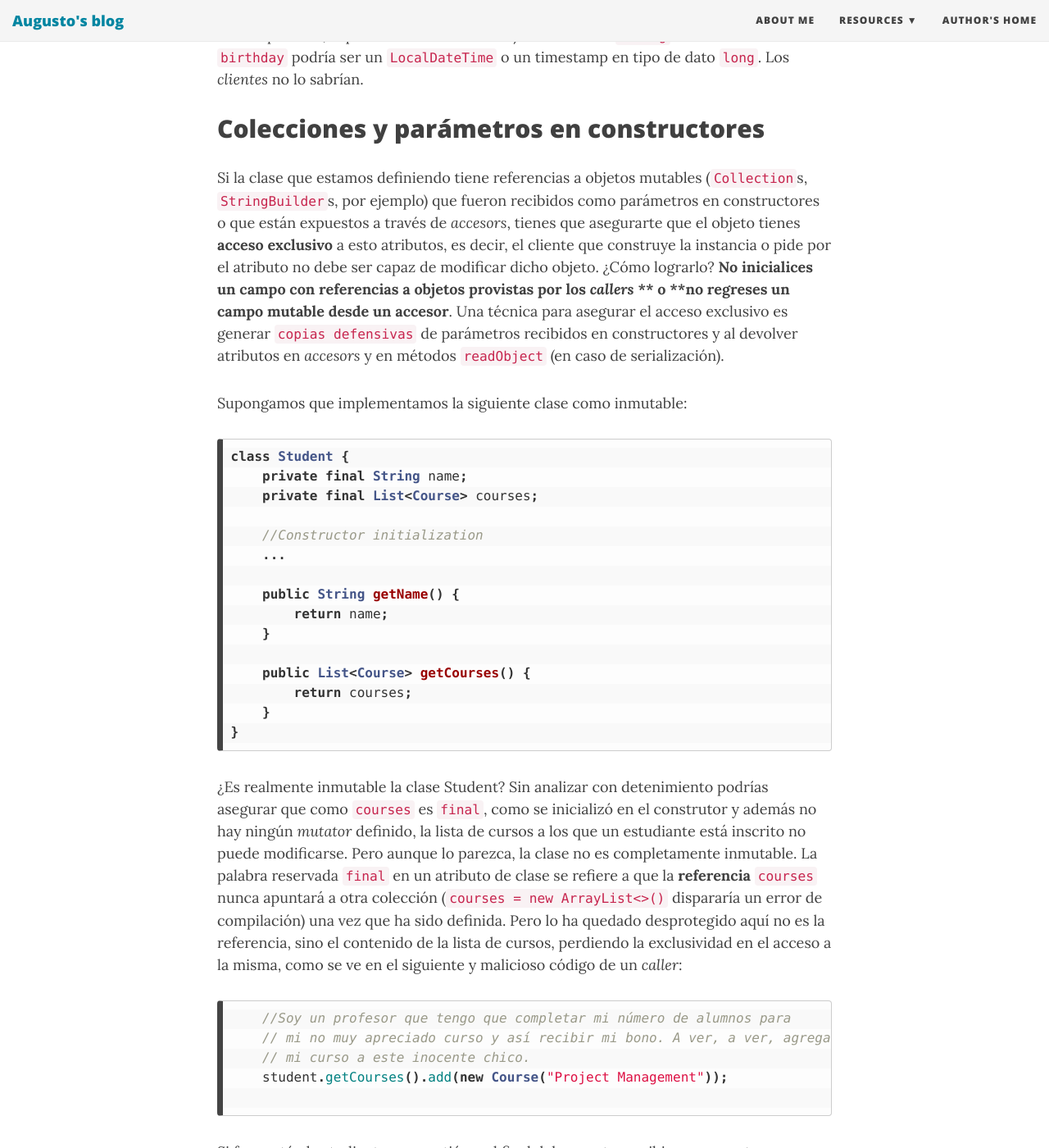
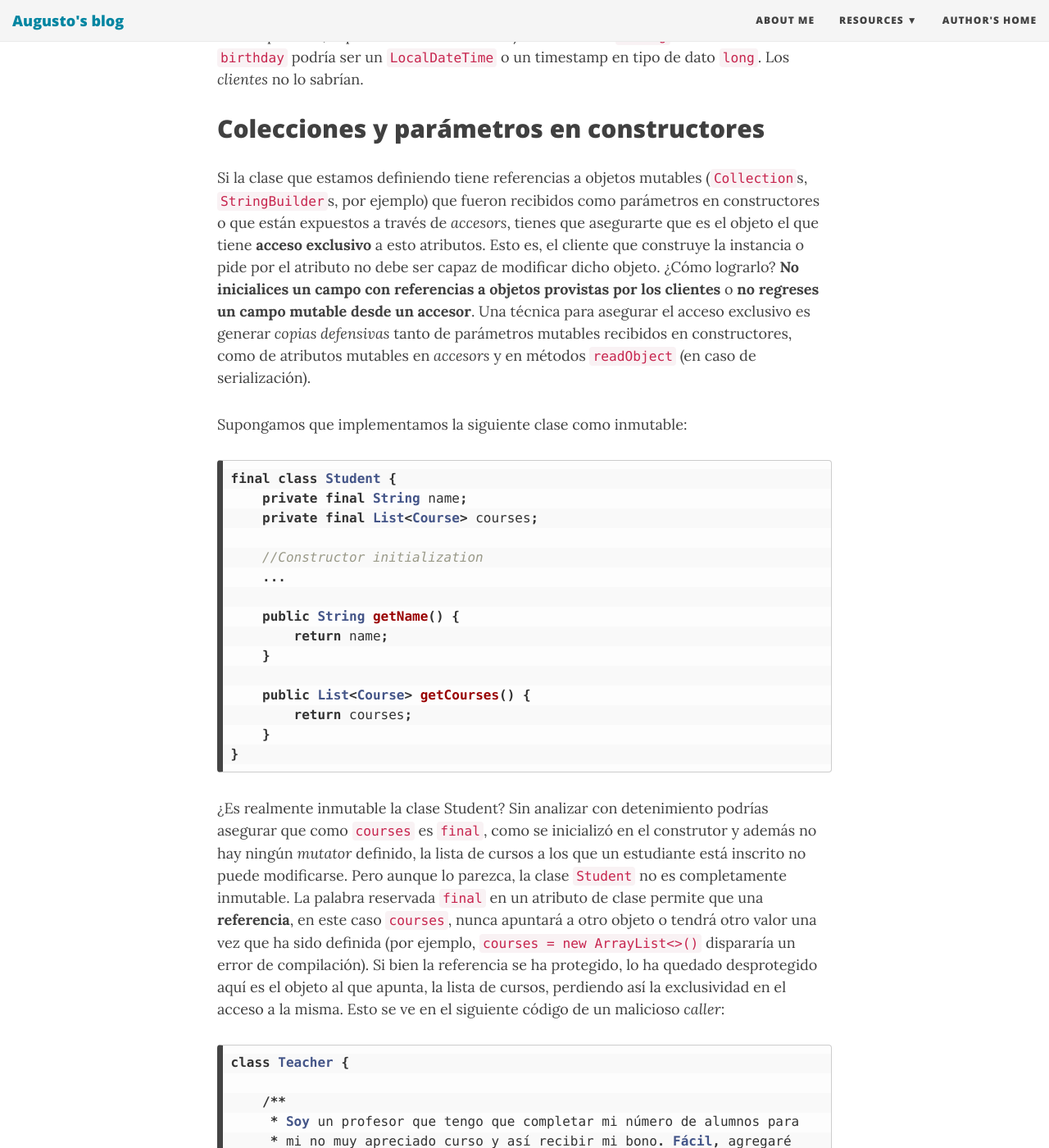
Before and after one commit to aukustomx/aukustomx.github.io, a Jekyll site: the page built from _posts/2019-04-18-good-java-design-immutability.md, in a window 1280 px wide and 1400 px high, scrolled down 4475 px. Shown: the whole window at 82% size. Built offline with Jekyll 4.4.1, drawn with Linux system fonts in a browser that asks for light colours; nearby versions of some CDN libraries; some of the changed text lies outside the part shown.

Commit message:
Revisión vista en blog

````diff
--- a/_posts/2019-04-18-good-java-design-immutability.md
+++ b/_posts/2019-04-18-good-java-design-immutability.md
@@ -60,10 +60,10 @@
 Podemos remediar el problema con encapsulamiento y mejor aún implementando **inmutabilidad**. En este sentido, otra vez Joshua Bloch recomienda: *"en clases públicas, utiliza métodos accesors, no campos públicos"* y *"Minimiza la mutabilidad"*. Si bien Java soporta inmutabilidad de clases, no nos forza a su utilización, pero nosotros, al escribir nuestros programas, sí podríamos hacerlo, y veremos cómo conseguirlo. Vamos por partes, primero...
 
 ## ¿Qué es una clase inmutable?
-Una clase inmutable es simplemente aquella cuyas instancias no pueden ser modificadas una vez que su información ha sido definida. No habrá ninguna modificación a la misma durante su ciclo de vida. Un ejemplo de clase inmutable en Java es la clase `String`s. Ahora, ...
+Una clase inmutable es simplemente aquella cuyas instancias no pueden ser modificadas una vez que su información ha sido definida. No habrá ninguna modificación a la misma durante su ciclo de vida. Un ejemplo de clase inmutable en Java es la clase `String`. Ahora veamos...
 
 ## ¿Cómo diseñar una clase inmutable?
-Para convertir a los objetos tipo `PersonInfo` de ingenuos desprevenidos a unos bien protegidos debemos seguir varios pasos:
+Para que los objetos de tipo `PersonInfo` pasen de ser ingenuos desprevenidos a bien protegidos debemos seguir varios pasos:
 * Declarar la clase como `final`
 * Cambiar el modificador de acceso de `public` a `private`. Recuerda, minimiza el acceso.
 * Declarar cada atributos como `final`.
@@ -101,18 +101,18 @@
 
 Al marcar como `final` a los atributos de una clase, se asegura que los atributos del objeto no pueden ser modificados una vez que se han definido. En el caso de la clase `PersonInfo`, un constructor ayuda a inicializar los valores de sus atributos.
 
-**No implementes métodos que modifiquen el estado del objeto**. Como se puede ver, ahora la clase `PersonInfo` no tiene *mutators*. Con este ajuste, quien decide qué si y qué no puede cambiar, es el objeto en sí mismo.
+**No implementes métodos que modifiquen el estado del objeto**. Como se puede ver, ahora la clase `PersonInfo` no tiene *mutators*. Con este ajuste, evitamos cambios al estado del objeto.
 
-Si fuera necesario, la clase expone información solo usando *accesors* considerados como su *API*.
+Si fuera necesario, la clase expone información solo usando *accesors*, que son considerados como su *API*.
 
 Si lo notaste, el *accesor* `getBirthday()` devuelve un `String` y no un `LocalDateTime`. No existe ninguna regla que indique que se deben regresar los atributos de un objeto usando el mismo tipo de dato de dichos atributos. Así que en este caso, encapsulamos el birthday de una persona, exponiendo el dato de mes/año como un `String`. En realidad el `birthday` podría ser un `LocalDateTime` o un timestamp en tipo de dato `long`. Los *clientes* no lo sabrían.
 
 ## Colecciones y parámetros en constructores
-Si la clase que estamos definiendo tiene referencias a objetos mutables (`Collection`s, `StringBuilder`s, por ejemplo) que fueron recibidos como parámetros en constructores o que están expuestos a través de *accesors*, tienes que asegurarte que el objeto tienes **acceso exclusivo** a esto atributos, es decir, el cliente que construye la instancia o pide por el atributo no debe ser capaz de modificar dicho objeto. ¿Cómo lograrlo? **No inicialices un campo con referencias a objetos provistas por los *callers* ** o **no regreses un campo mutable desde un accesor**. Una técnica para asegurar el acceso exclusivo es generar `copias defensivas` de parámetros recibidos en constructores y al devolver atributos en *accesors* y en métodos `readObject` (en caso de serialización).
+Si la clase que estamos definiendo tiene referencias a objetos mutables (`Collection`s, `StringBuilder`s, por ejemplo) que fueron recibidos como parámetros en constructores o que están expuestos a través de *accesors*, tienes que asegurarte que es el objeto el que tiene **acceso exclusivo** a esto atributos. Esto es, el cliente que construye la instancia o pide por el atributo no debe ser capaz de modificar dicho objeto. ¿Cómo lograrlo? **No inicialices un campo con referencias a objetos provistas por los clientes** o **no regreses un campo mutable desde un accesor**. Una técnica para asegurar el acceso exclusivo es generar *copias defensivas* tanto de parámetros mutables recibidos en constructores, como de atributos mutables en *accesors* y en métodos `readObject` (en caso de serialización).
 
 Supongamos que implementamos la siguiente clase como inmutable:
 ```java
-class Student {
+final class Student {
     private final String name;
     private final List<Course> courses;
 
@@ -128,14 +128,21 @@
     }
 }
 ```
-¿Es realmente inmutable la clase Student? Sin analizar con detenimiento podrías asegurar que como `courses` es `final`, como se inicializó en el construtor y además no hay ningún *mutator* definido, la lista de cursos a los que un estudiante está inscrito no puede modificarse. Pero aunque lo parezca, la clase no es completamente inmutable. La palabra reservada `final` en un atributo de clase se refiere a que la **referencia** `courses` nunca apuntará a otra colección (`courses = new ArrayList<>()` dispararía un error de compilación) una vez que ha sido definida. Pero lo ha quedado desprotegido aquí no es la referencia, sino el contenido de la lista de cursos, perdiendo la exclusividad en el acceso a la misma, como se ve en el siguiente y malicioso código de un *caller*:
+¿Es realmente inmutable la clase Student? Sin analizar con detenimiento podrías asegurar que como `courses` es `final`, como se inicializó en el construtor y además no hay ningún *mutator* definido, la lista de cursos a los que un estudiante está inscrito no puede modificarse.
+Pero aunque lo parezca, la clase `Student` no es completamente inmutable. La palabra reservada `final` en un atributo de clase permite que una **referencia**, en este caso `courses`, nunca apuntará a otro objeto o tendrá otro valor una vez que ha sido definida (por ejemplo, `courses = new ArrayList<>()` dispararía un error de compilación). Si bien la referencia se ha protegido, lo ha quedado desprotegido aquí es el objeto al que apunta, la lista de cursos, perdiendo así la exclusividad en el acceso a la misma. Esto se ve en el siguiente código de un malicioso *caller*:
 
 ```java
-    //Soy un profesor que tengo que completar mi número de alumnos para
-    // mi no muy apreciado curso y así recibir mi bono. A ver, a ver, agregaré
-    // mi curso a este inocente chico.
-    student.getCourses().add(new Course("Project Management"));
+class Teacher {
 
+    /**
+     * Soy un profesor que tengo que completar mi número de alumnos para
+     * mi no muy apreciado curso y así recibir mi bono. Fácil, agregaré
+     * mi curso al primer inocente chico.
+    public void addACourseToANaiveStudent() {
+        allMyStudents().get(0).getCourses().add(new Course("Project Management"));
+        log.info("Venga mi bono");
+   }
+   ...
 ```
 
 Si fueras tú el estudiante en cuestión y al final del semestre recibieras una nota reprobatoria de un curso que ni siquiera registraste, o peor aun, que algún *caller* decida eliminar tus cursos con un `student.getCourses().clear()` y con eso ya no aparecieras en las listas de los profesores, ¿qué dirías? ¿crees que tus internals estaban suficientemente protegidos? Como comenté, la técnica de hacer *copia defensiva* en constructores o accesors puede librarte de estos peligros:
@@ -147,12 +154,12 @@
 ```
 
 ## Paralelización
-Desde Java 8 ya contamos con un estilo funcional de programación (FP) *out-of-the-box* a través del API de Stream y las expresiones Lambda (repito, es un *estilo funcional* porque Java no es y creo que nunca será un lenguaje funcional puro). Aunado a la FP, desde hace mucho tenemos un entorno de programacion `multi-thread` para procesamiento paralelo; los objetos inmutables encajan perfecto aquí, porque se aseguran `thread-safe`. No importa cuántos clientes accedan de forma simultánea a nuestros objetos inmutables, sus atributos expuestos son de solo lectura y no cambian.
+Otro beneficio de los objetos inmutables es su uso en la paralelización. Desde Java 8 ya contamos con un estilo funcional de programación (FP) *out-of-the-box* a través del API de Stream y las expresiones Lambda (repito, es un *estilo funcional* porque Java no es y creo que nunca será un lenguaje funcional puro) y de mucho más atrás tenemos programacion `multi-thread`; ¿y por qué los objetos inmutables encajan perfecto aquí?, porque se aseguran `thread-safety`. No importa cuántos clientes accedan de forma simultánea a nuestros objetos inmutables, sus atributos expuestos son de solo lectura y no cambian.
 
 ## Conclusión
 Implementar código endeble y vulnerable que no considera buenas prácticas de OOP, puede traer consecuencias al momento de ser expuesto a clientes *potencialmente* maliciosos. Este tipo de código da libertad a que agentes externos manipulen el estado de nuestros objetos o que al depurarlo, para encontrar en qué punto alguien le agregó o quitó algo, resulte en un verdadero dolor de cabeza.
 
-Sin embargo, el código que tiene presente buenas prácticas, incluídos el encapsulamiento y la inmutabilidad que hemos revisado, trae muchos beneficios, como los siguientes:
+Sin embargo, el código que tiene presente buenas prácticas, en este caso la inmutabilidad, trae muchos beneficios, como los siguientes:
 * Los objetos son los mismos durante todo su ciclo de vida
 * Se mantiene oculto el detalle de la implementación
 * Solo expone lo que es necesario
````
Also changed, not shown: other parts of _posts/2019-04-18-good-java-design-immutability.md (+2 -1 lines).
